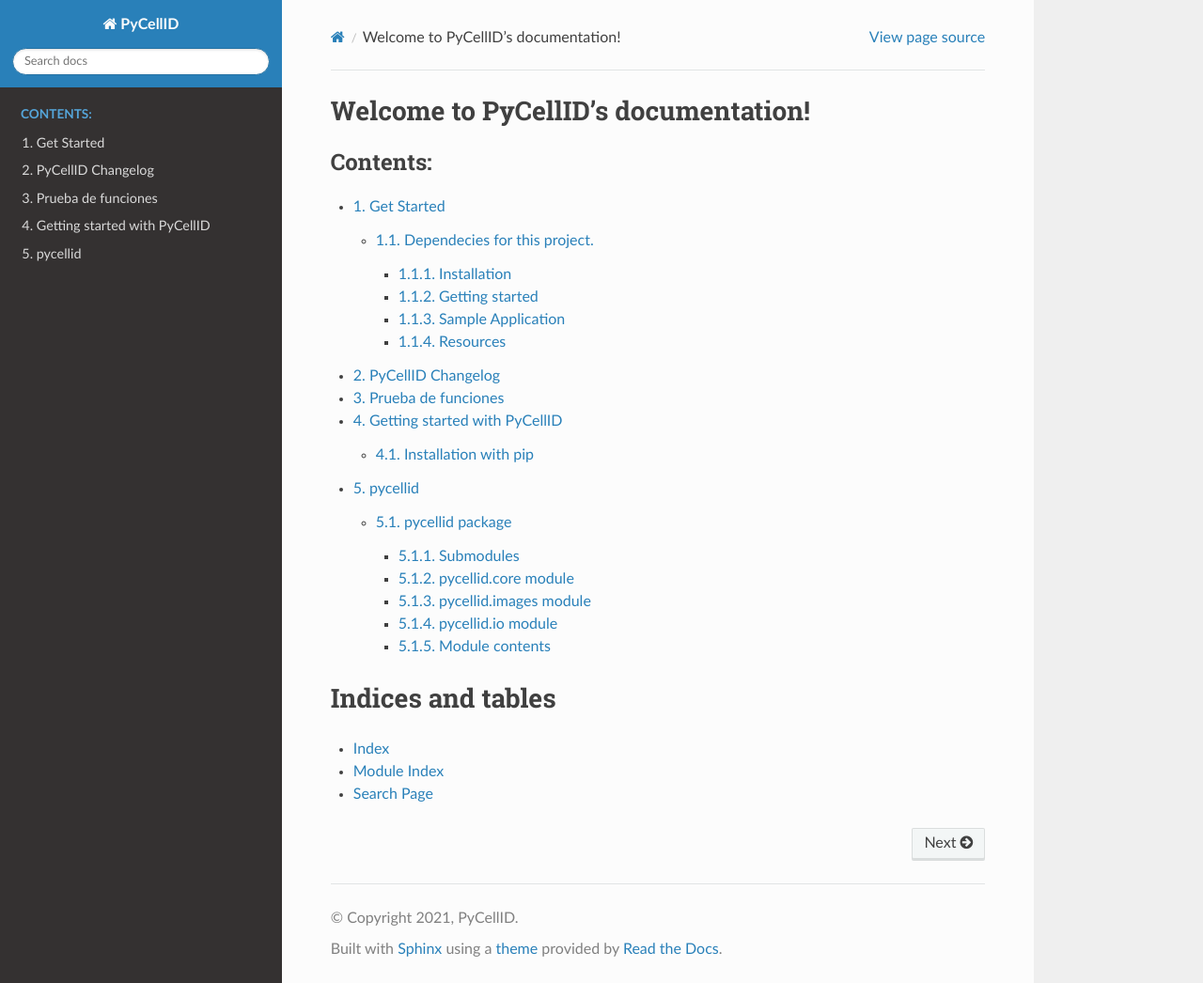
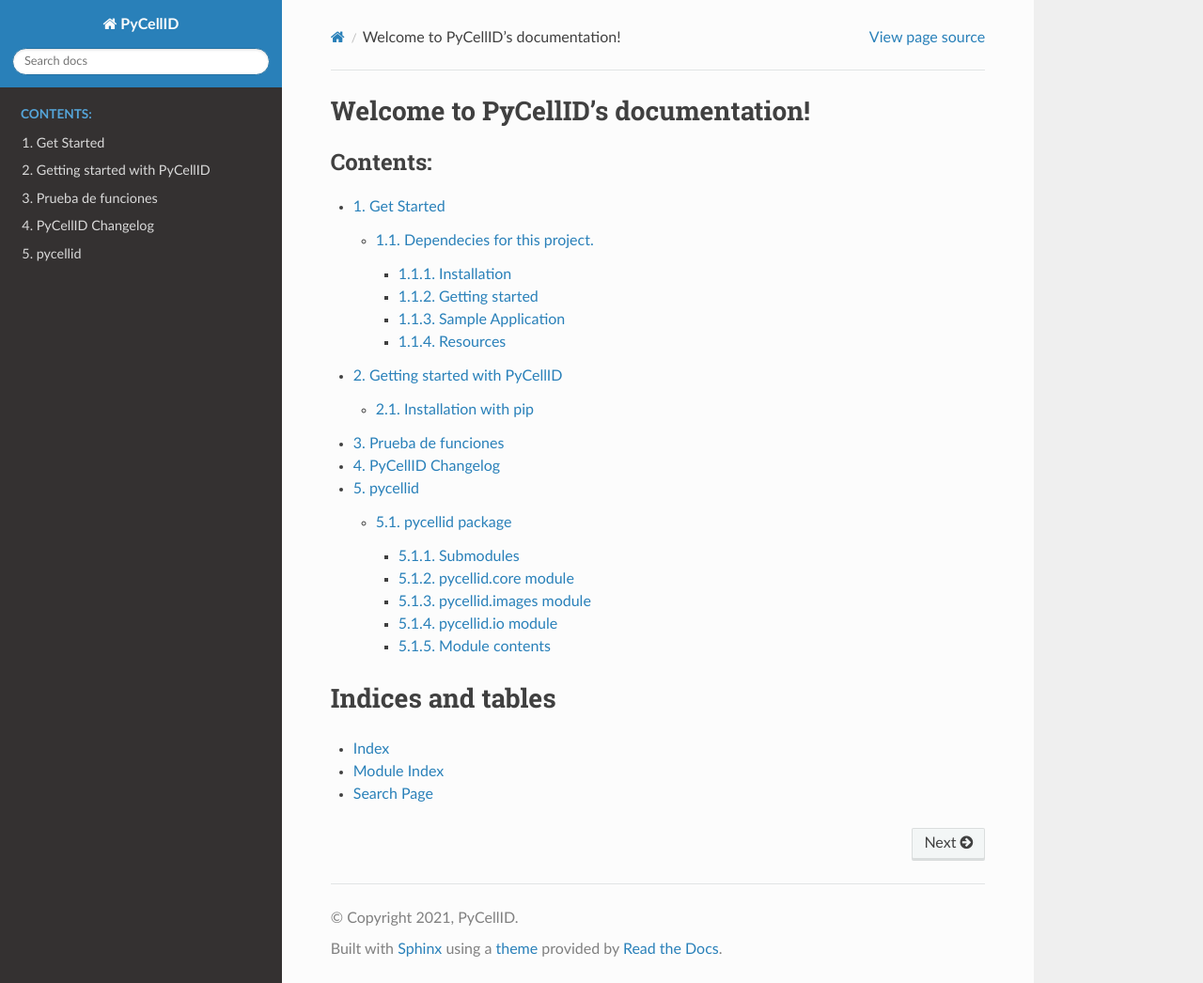
Before and after one commit to pyCellID/pyCellID, a Sphinx documentation site: the page built from docs/source/index.rst, in a window 1280 px wide and 1046 px high. Shown: the whole window at 94% size. Built offline with Sphinx 7.4.7 and the Read the Docs theme 2.0.0, drawn with Linux system fonts in a browser that asks for light colours.

Commit message:
reorder toctree

```diff
--- a/docs/source/index.rst
+++ b/docs/source/index.rst
@@ -12,9 +12,9 @@
    :caption: Contents:
 
    notes/basic-usage
+   notes/examples.ipynb
+   notes/sample
    notes/changelog
-   notes/sample
-   notes/examples.ipynb
 
    modules/modules
 
```
